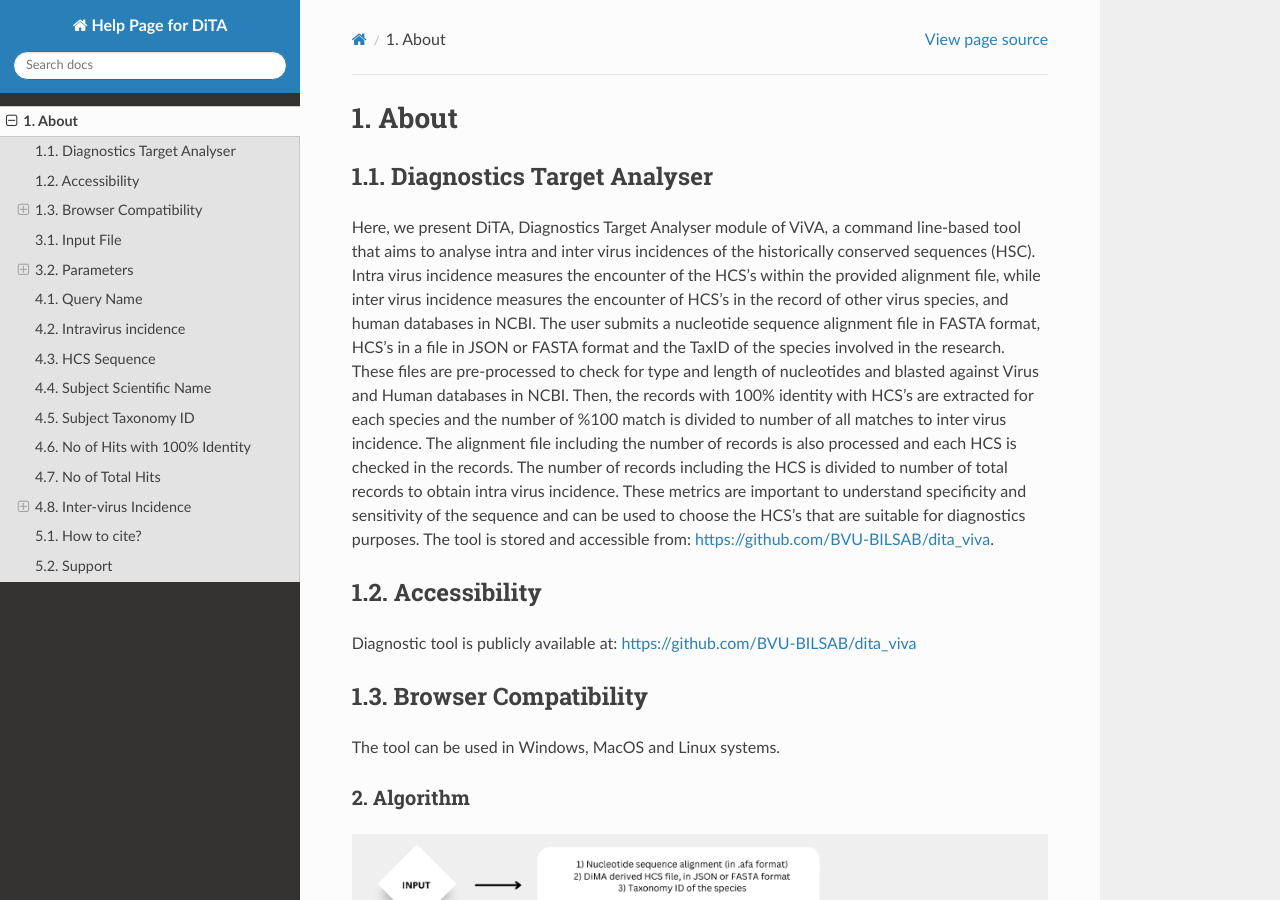
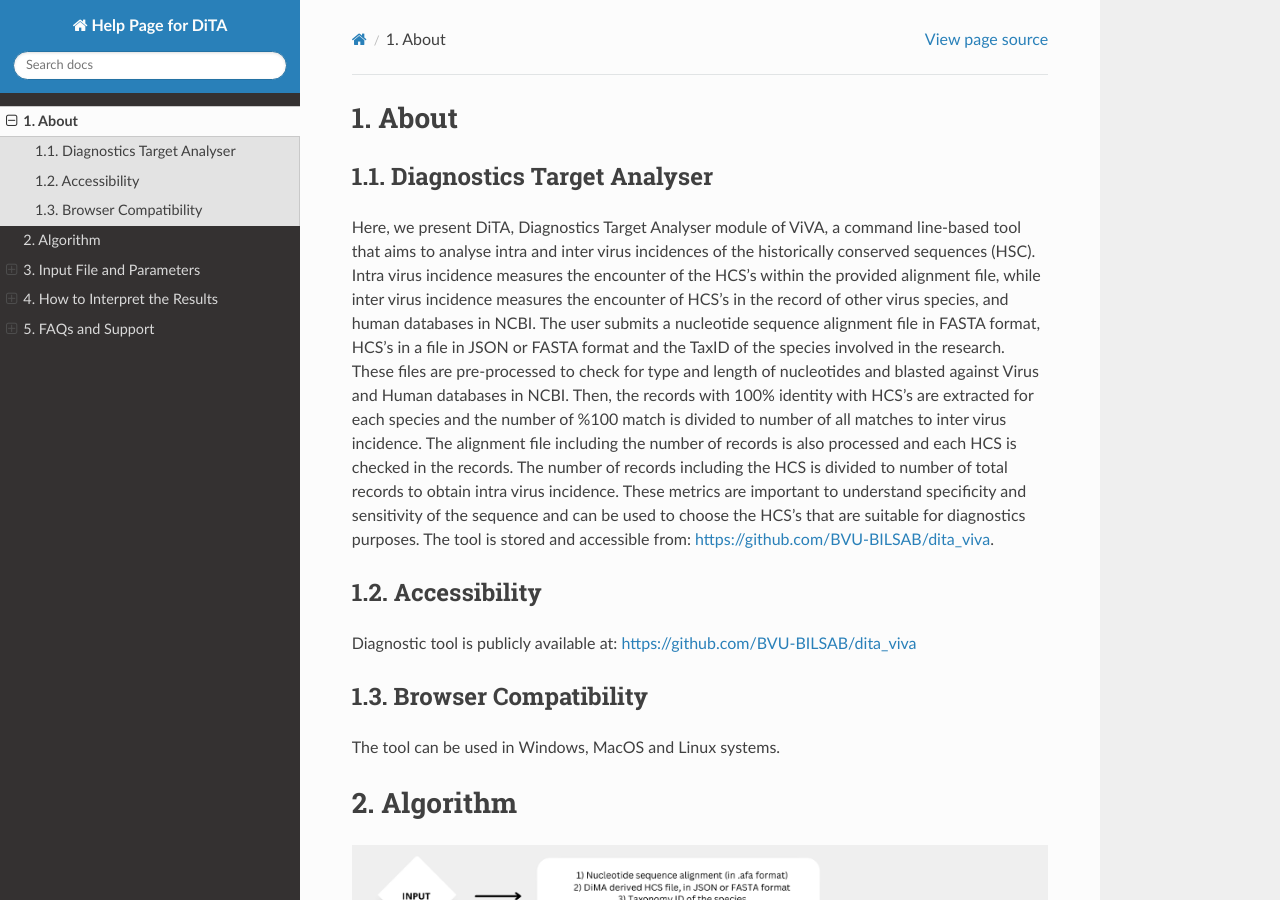
Before and after one commit to esbusis/dita_help_page, a Sphinx documentation site: the page built from docs/source/src/helppage.rst, in a window 1280 px wide and 900 px high. Built offline with Sphinx 7.4.7 and the Read the Docs theme 2.0.0, drawn with Linux system fonts in a browser that asks for light colours.

```diff
--- a/docs/source/src/helppage.rst
+++ b/docs/source/src/helppage.rst
@@ -17,12 +17,12 @@ Diagnostic tool is publicly available at: https://github.com/BVU-BILSAB/dita_viv
 The tool can be used in Windows, MacOS and Linux systems.
 
 2.	Algorithm
---------------
+_____________
 
 .. image:: Picture1.png
 
 3.	Input File and Parameters
-------------------------------
+____________________________
 
 3.1.	Input File
 ~~~~~~~~~~~~~~~~
@@ -35,7 +35,7 @@ DiTA uses aligned DNA sequences in .afa format. Publicly available alignment too
 Taxonomy ID of the species of interest is required to be provided in the script.
 
 4.	How to Interpret the Results
---------------------------------
+_______________________________
 
 Table 1. DiTA results for Spike Protein of Zaira Ebola Virus (shortened).
 
@@ -114,7 +114,7 @@ The number of total hits belonging to the species, that are similar to the HCS o
 This metric represents the incidence of the HCS of interest in the specific species.
 
 5.	FAQs and Support
---------------------
+___________________
 
 There are 4 output files generated while using this tool:
 
```
